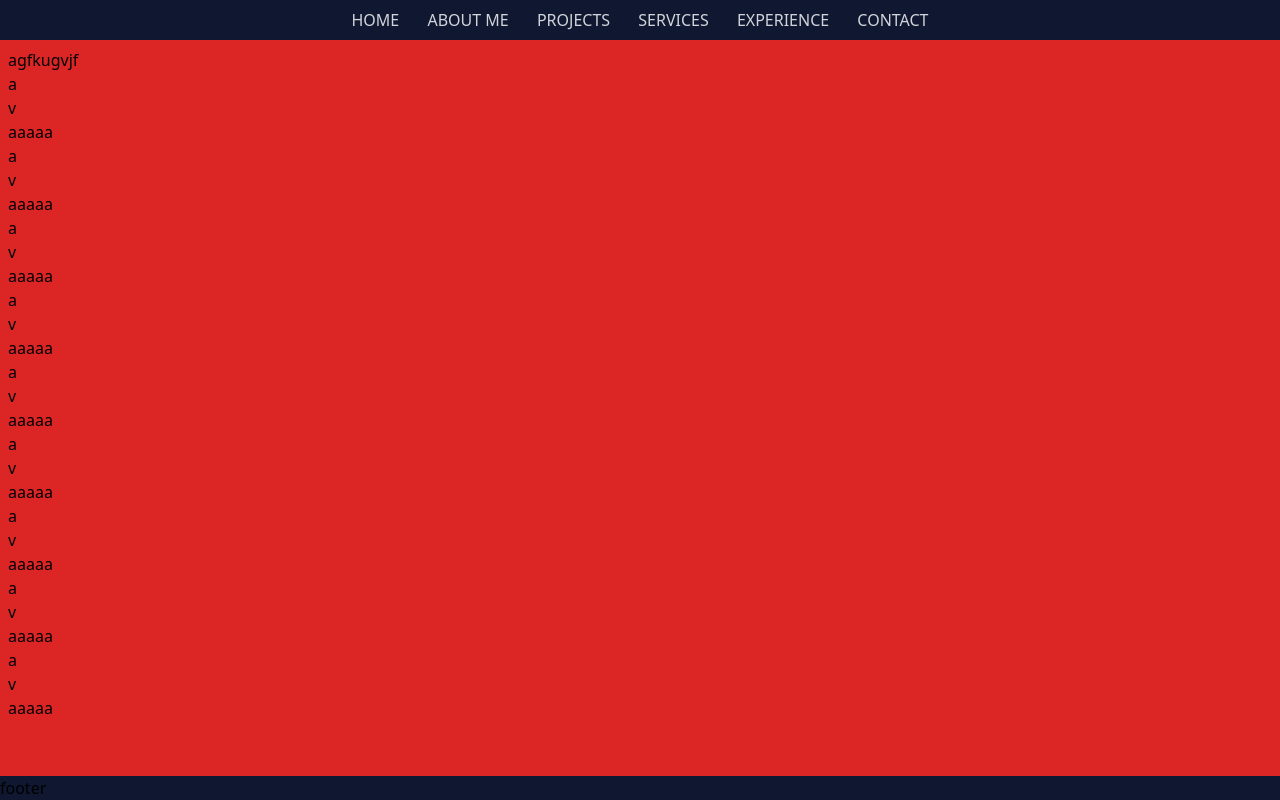
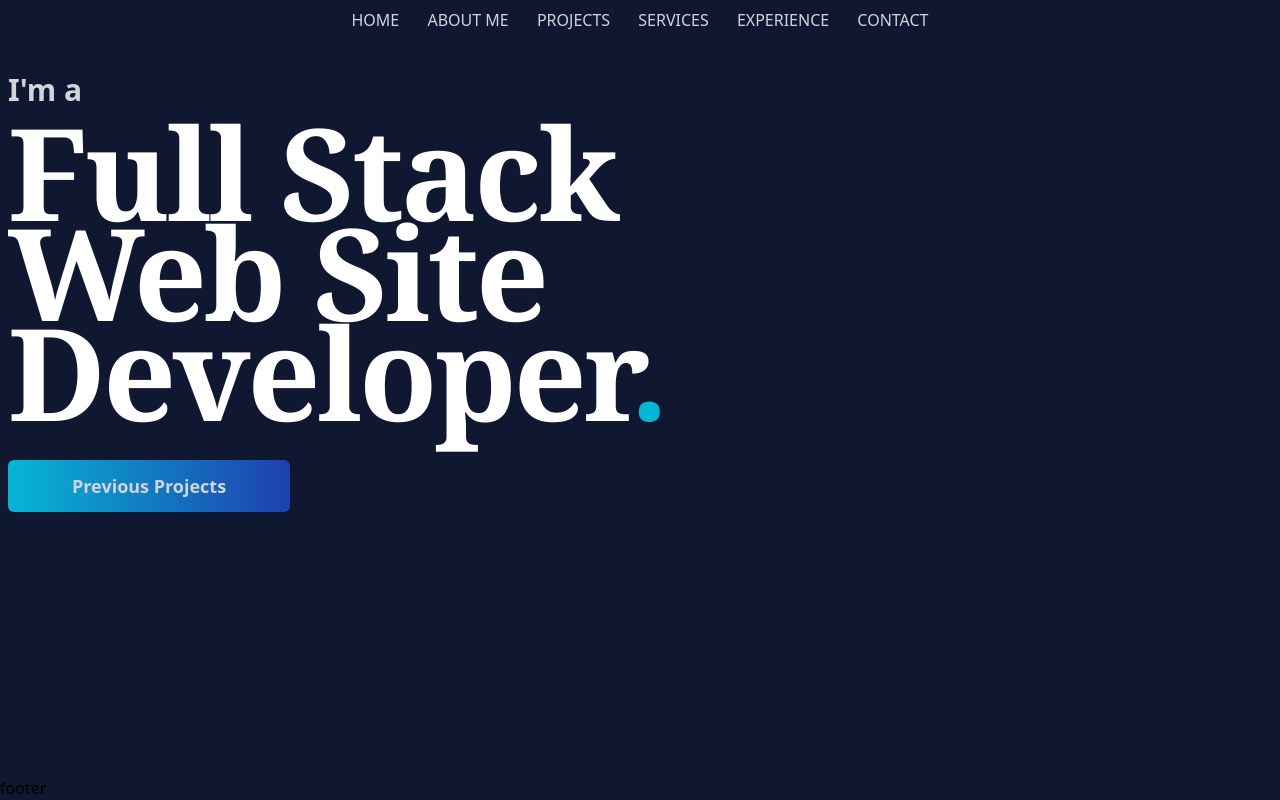
Before and after one commit to JoseHenrique1/JoseHenrique1.github.io, a React (Vite) app: page / in a window 1280 px wide. Built offline with nearby package versions, Linux system fonts and the light colour scheme.

Commit message:
feat: add Button component and Home page

```diff
--- a/src/App.tsx
+++ b/src/App.tsx
@@ -1,35 +1,19 @@
+import { Button } from "./components/Button";
+
 export function App() {
   //<main className="flex-grow flex flex-col max-w-screen-xl mx-auto my-0 bg-red-600">
   return (
-    <main className="flex flex-col flex-grow w-full mx-auto my-0 max-w-screen-xl bg-red-600 p-2">
-      agfkugvjf
-      <p>a</p>
-      <p>v</p>
-      <h1>aaaaa</h1>
-      <p>a</p>
-      <p>v</p>
-      <h1>aaaaa</h1>
-      <p>a</p>
-      <p>v</p>
-      <h1>aaaaa</h1>
-      <p>a</p>
-      <p>v</p>
-      <h1>aaaaa</h1>
-      <p>a</p>
-      <p>v</p>
-      <h1>aaaaa</h1>
-      <p>a</p>
-      <p>v</p>
-      <h1>aaaaa</h1>
-      <p>a</p>
-      <p>v</p>
-      <h1>aaaaa</h1>
-      <p>a</p>
-      <p>v</p>
-      <h1>aaaaa</h1>
-      <p>a</p>
-      <p>v</p>
-      <h1>aaaaa</h1>
+    <main className="flex flex-col items-start flex-grow w-full mx-auto my-0 max-w-screen-xl  p-2">
+      <h1 className="text-gray-300 font-semibold text-3xl mt-6">I'm a</h1>
+      <div className="space-y-4">
+        <h1 className="text-white text-9xl font-semibold font-serif tracking-tight ">Full Stack</h1>
+        <h1 className="text-white text-9xl font-semibold font-serif tracking-tight leading-10">Web Site</h1>
+        <h1 className="text-white text-9xl font-semibold font-serif tracking-tight ">
+          Developer
+          <span className="text-cyan-500 font-serif">.</span>
+        </h1>
+      </div>
+      <Button className="font-semibold text-lg mt-6 px-16">Previous Projects</Button>
     </main>
   )
 }
--- /dev/null
+++ b/src/components/Button/index.tsx
@@ -0,0 +1,19 @@
+import { ButtonHTMLAttributes } from "react";
+import { twMerge } from "tailwind-merge";
+
+interface buttonProps extends ButtonHTMLAttributes<HTMLButtonElement> {
+    children: string
+}
+export function Button({ children, className }: buttonProps) {
+    let classNameBase = `
+        text-sm text-gray-300
+        py-3 px-8 rounded-md
+        bg-gradient-to-r from-cyan-500 to-blue-800
+    `;
+
+    return (
+        <button
+            className={twMerge(classNameBase, className)}
+        >{children}</button>
+    );
+}
```
